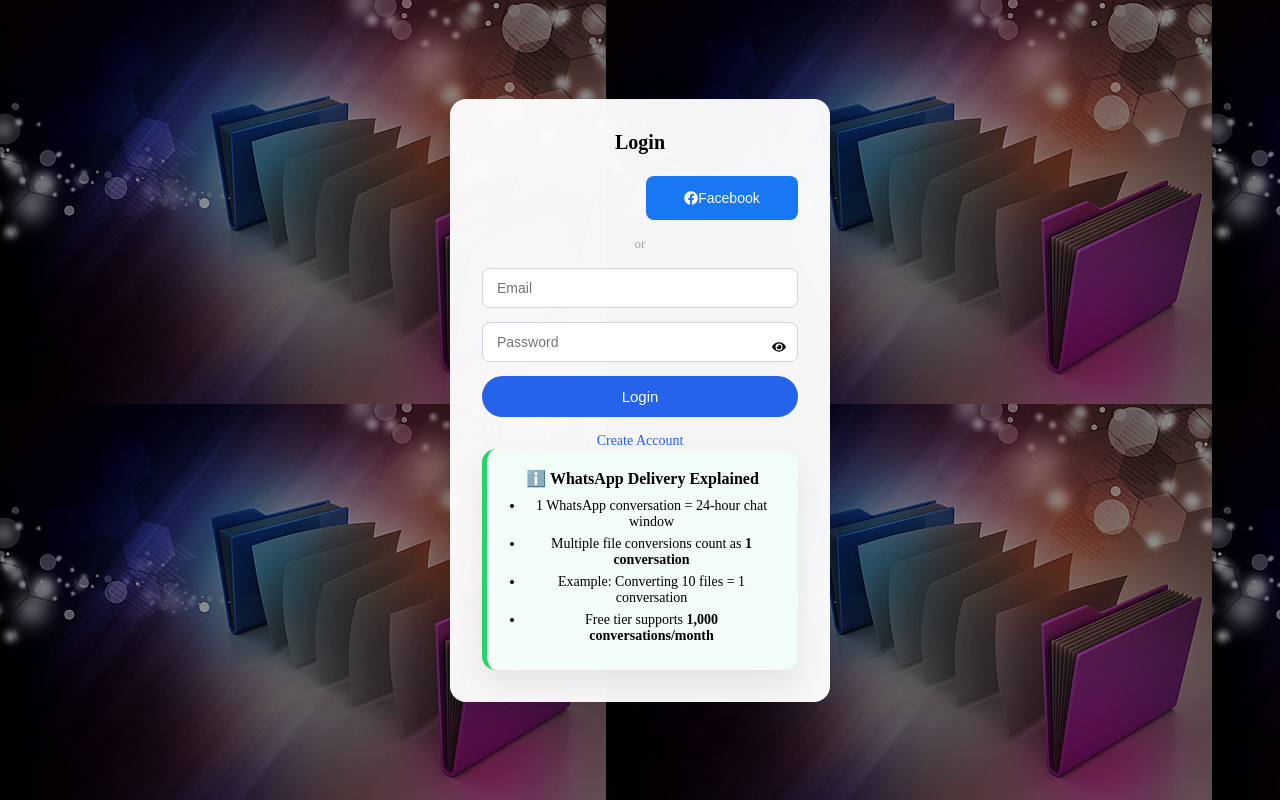
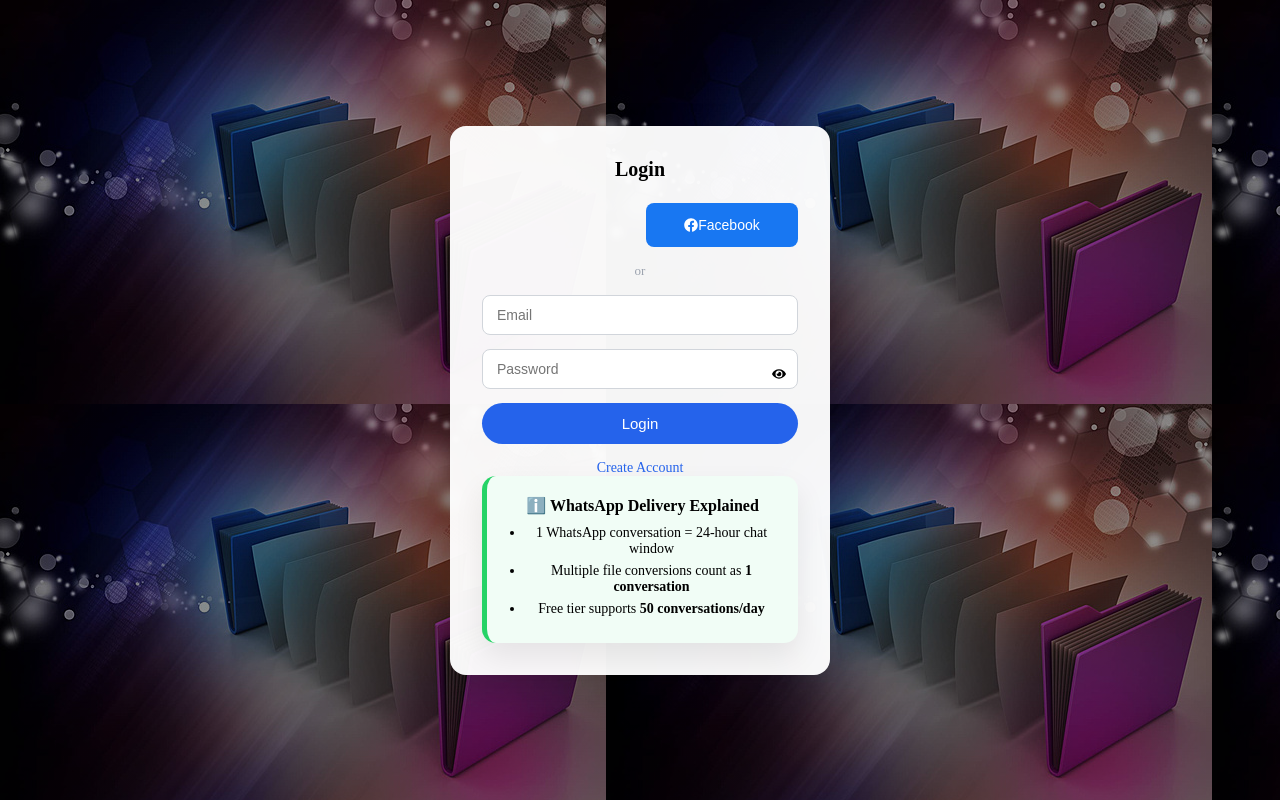
Before and after one commit to Anitha250792/Whatsapp-Integration-Frontend, a React (Vite) app: page / in a window 1280 px wide. Built offline with nearby package versions, Linux system fonts and the light colour scheme; no server answers.

Commit message:
login msg

```diff
--- a/src/pages/Login.jsx
+++ b/src/pages/Login.jsx
@@ -201,8 +201,7 @@ const Login = () => {
   <ul>
     <li>1 WhatsApp conversation = 24-hour chat window</li>
     <li>Multiple file conversions count as <b>1 conversation</b></li>
-    <li>Example: Converting 10 files = 1 conversation</li>
-    <li>Free tier supports <b>1,000 conversations/month</b></li>
+    <li>Free tier supports <b>50 conversations/day</b></li>
   </ul>
 </div>
       </div>
```
